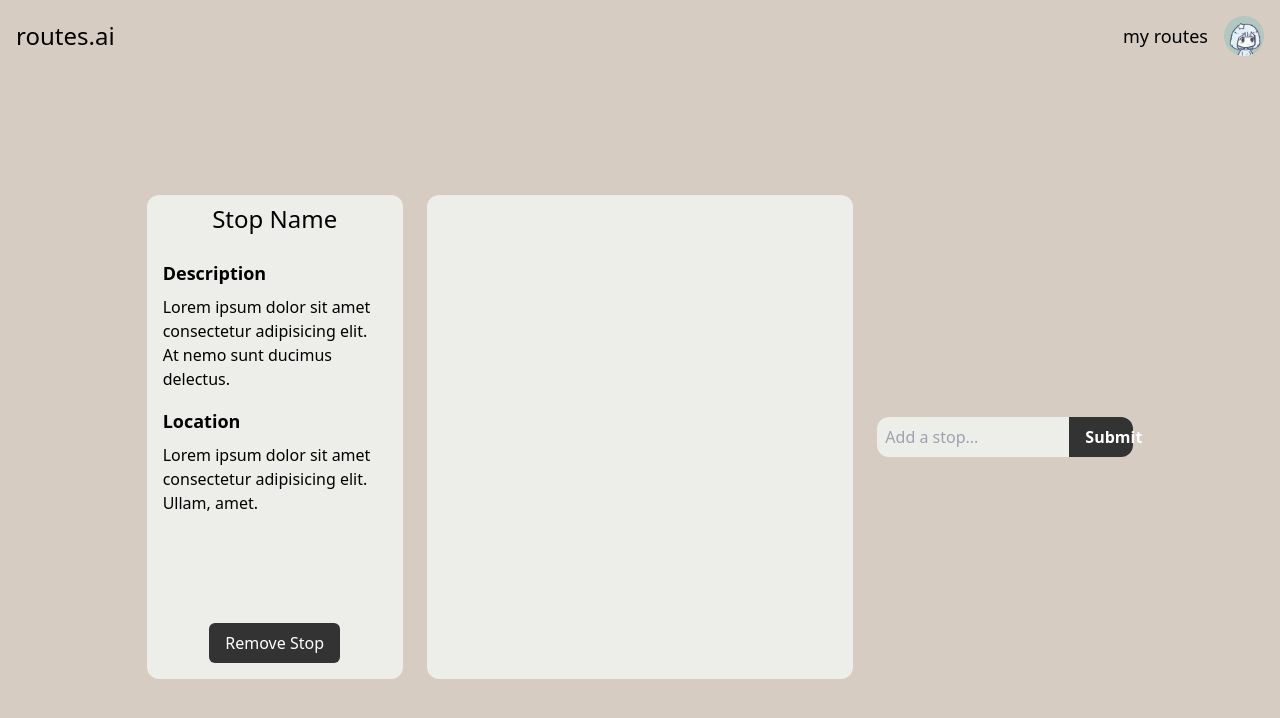
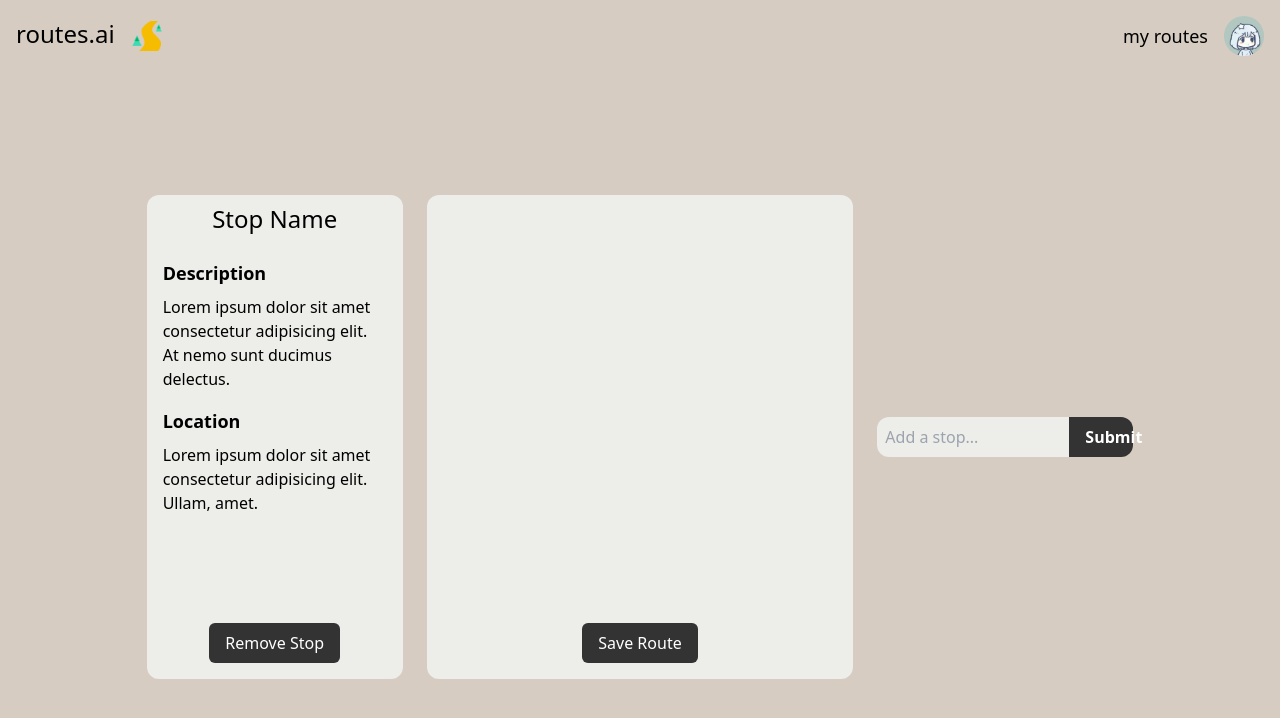
Before and after one commit to tanno1/intro_proj_client, a React (Vite) app: page /search in a window 1280 px wide. Shown: the top 718 px of the page. Built offline with nearby package versions, Linux system fonts and the light colour scheme.

Commit message:
fixed index tab stuff and header looks better now

```diff
--- a/index.html
+++ b/index.html
@@ -2,7 +2,7 @@
 <html lang="en">
   <head>
     <meta charset="UTF-8" />
-    <link rel="icon" type="image/svg+xml" href="/vite.svg" />
+    <link rel="icon" type="image/png" href="./src/components/common/path-48.png" />
     <meta name="viewport" content="width=device-width, initial-scale=1.0" />
     <title>Route.ai</title>
   </head>
--- a/src/components/activities/Activities.jsx
+++ b/src/components/activities/Activities.jsx
@@ -9,6 +9,7 @@ const Activities = () => {
     const [tags, setTags] = useState([]);
     const [currentInput, setCurrentInput] = useState('');
     const [hoveredIndex, setHoveredIndex] = useState(null);
+    const [isHovering, setIsHovering] = useState(false);
     const navigate = useNavigate();
 
     useEffect(() => {
@@ -40,7 +41,7 @@ const Activities = () => {
     }
 
     const handleGoButton = (tags) => {
-        console.log({tags})
+        console.log({ tags })
         navigate('../search')
     }
 
@@ -64,7 +65,7 @@ const Activities = () => {
                             {hoveredIndex === index && (
                                 <div
                                     className="remove-button opacity-0 hover:opacity-100 transition-width duration-500 transform cursor-pointer w-full bg-myTan text-center rounded-lg "
-                                    style={{color:'black', width: `${tag.length * 10}px`}}
+                                    style={{ color: 'black', width: `${tag.length * 10}px` }}
                                     onClick={() => handleRemoveTag(index)}
                                 >
                                     &times;
@@ -89,19 +90,26 @@ const Activities = () => {
             </div>
             <div className='w-full flex flex-col items-center justify-center'>
                 <button
-                    disabled={isGoButtonDisabled}
+                    onMouseEnter={() => {
+                        if (isGoButtonDisabled) {
+                            setIsHovering(true);
+                            console.log('mouse on button');
+                        }
+                    }}
+                    onMouseLeave={() => setIsHovering(false)}
                     onClick={handleGoButton}
-                    className={`bg-myMauve flex justify-center px-6 py-1 rounded-full items-center hover:scale-105 transition-transform duration-100 transform-origin-center ${isGoButtonDisabled ? 'cursor-not-allowed' : 'cursor-pointer opacity-100 shadow-md'}`}
+                    className={'bg-myMauve flex justify-center px-6 py-1 rounded-full items-center hover:scale-105 transition-transform duration-100 transform-origin-center'}
                 >
                     go
                 </button>
-                <span className={`italic my-4 text-sm ${isGoButtonDisabled ? 'opacity-100':'opacity-0'}`}>
-                    enter 3 activites minimum to continue
-                </span>
+                {(isHovering && isGoButtonDisabled) && (
+                    <span className={`italic my-4 text-sm`}>
+                        enter 3 activities minimum to continue
+                    </span>
+                )}
             </div>
+
         </div>
-
-
     )
 }
 
--- a/src/components/common/Header.jsx
+++ b/src/components/common/Header.jsx
@@ -1,14 +1,27 @@
 import React from "react";
 import pfp from "./Untitled.jpg"
+import logo from "./path-48.png"
+import { useNavigate  } from "react-router-dom";
 
 const Header = () => {
+    const navigate = useNavigate();
+
+    const handleLogoClick = () => {
+        navigate('../')
+    }
+
+    const handleRoutesClick = () => {
+        navigate('../my-routes')
+    }
+
     return (
-        <header className="bg-myLightGray text-black p-4 flex justify-between items-center border-b-2 border-myLightGray">
-            <div>
-                <h1 className='text-2xl'>routes.ai</h1>
+        <header className="bg-myLightGray text-black p-4 flex justify-between items-center border-b-2 border-myLightGray cursor-pointer">
+            <div className="flex space-x-4" onClick={handleLogoClick}>
+                <h1 className='text-2xl hover:scale-110 transition-transform duration-100 transform-origin-center'>routes.ai</h1>
+                <img src={logo} alt="logo" className="w-9 h-9" />
             </div>
             <div className="flex items-center space-x-4">
-                <p className='text-lg hover:font-semibold hover:scale-105 transition-transform duration-100 transform-origin-center cursor-pointer'>my routes</p>
+                <p className='text-lg hover:font-semibold hover:scale-105 transition-transform duration-100 transform-origin-center cursor-pointer' onClick={handleRoutesClick}>my routes</p>
                 <img src={pfp} alt="profile photo" className="w-10 h-10 rounded-full hover:scale-110 transition-transform duration-100 transform-origin-center cursor-pointer"/>
             </div>
         </header>
--- a/src/components/common/MapView.jsx
+++ b/src/components/common/MapView.jsx
@@ -1,8 +1,12 @@
 import React from 'react'
+import SaveRouteButton from '../common/SaveRouteButton';
 
 const MapView = () => {
   return (
-    <div className='w-1/3 h-2/3  rounded-xl bg-myGray'>
+    <div className='w-1/3 h-2/3  rounded-xl bg-myGray flex flex-col justify-end'>
+      <div className='flex justify-center pb-4'>
+        <SaveRouteButton />
+      </div>
     </div>
   )
 }
--- a/src/components/common/RemoveButton.jsx
+++ b/src/components/common/RemoveButton.jsx
@@ -2,7 +2,7 @@ import React from 'react'
 
 const RemoveButton = () => {
   return (
-    <button id='removeButton' className='px-4 py-2 bg-myDarkGray text-white rounded-md hover:bg-red-600 focus:outline-none focus:ring focus:ring-red-400'>
+    <button id='removeButton' className='px-4 py-2 bg-myDarkGray text-white rounded-md hover:bg-red-700 focus:outline-none focus:ring focus:ring-red-400'>
         Remove Stop
     </button>
   )
--- /dev/null
+++ b/src/components/common/SaveRouteButton.jsx
@@ -0,0 +1,11 @@
+import React from 'react'
+
+const RemoveButton = () => {
+  return (
+    <button id='removeButton' className='px-4 py-2 bg-myDarkGray text-white rounded-md hover:bg-green-700 focus:outline-none focus:ring focus:ring-green-400'>
+        Save Route
+    </button>
+  )
+}
+
+export default RemoveButton
```
Also changed, not shown: src/components/common/path-48.png (added).
